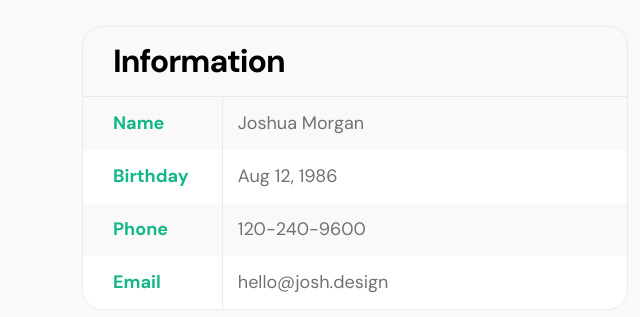
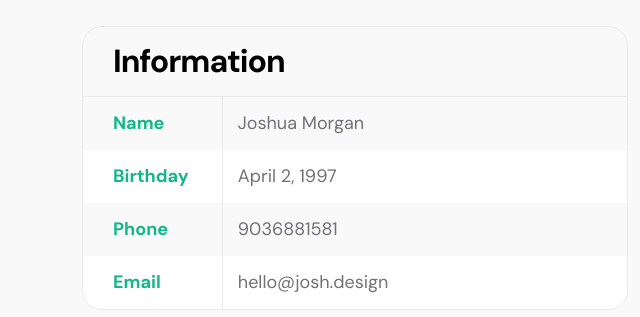
Before and after one commit to Pramod581/portfolio-app-deployment-CICD, a plain HTML site: page index.html in a window 1280 px wide. Shown: the part 1487-1804 px from the top of the page, 0-640 px from the left. Drawn offline with Linux system fonts and the light colour scheme.

Commit message:
added new index

```diff
--- a/index.html
+++ b/index.html
@@ -169,12 +169,12 @@ https://templatemo.com/tm-578-first-portfolio
 
                                     <p>
                                         <span class="profile-small-title">Birthday</span>
-                                        <span>Aug 12, 1986</span>
+                                        <span>April 2, 1997</span>
                                     </p>
 
                                     <p>
                                         <span class="profile-small-title">Phone</span>
-                                         <span><a href="tel: 305-240-9671">120-240-9600</a></span>
+                                         <span><a href="tel: 305-240-9671">9036881581</a></span>
                                     </p>
 
                                     <p>
```
